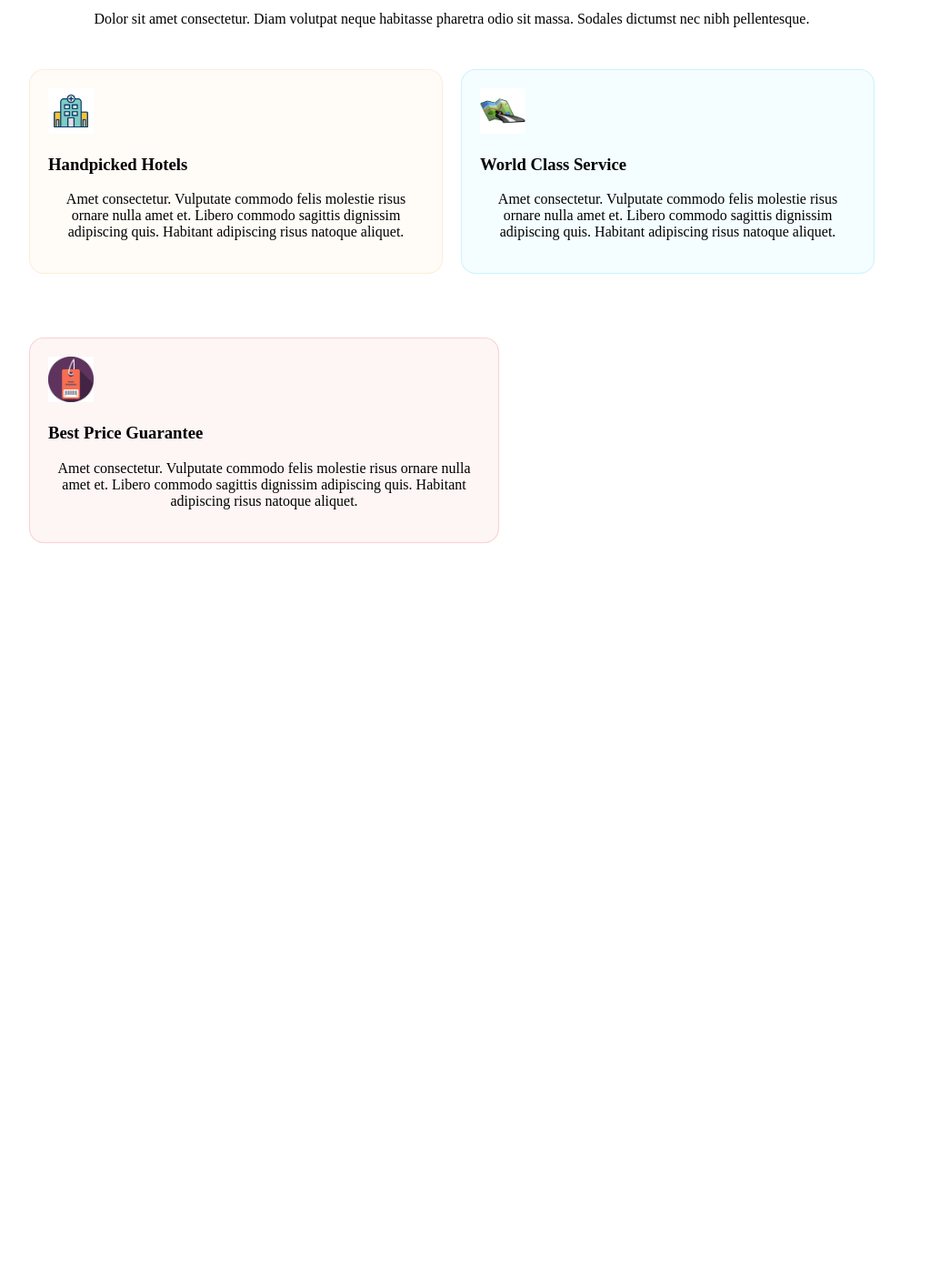
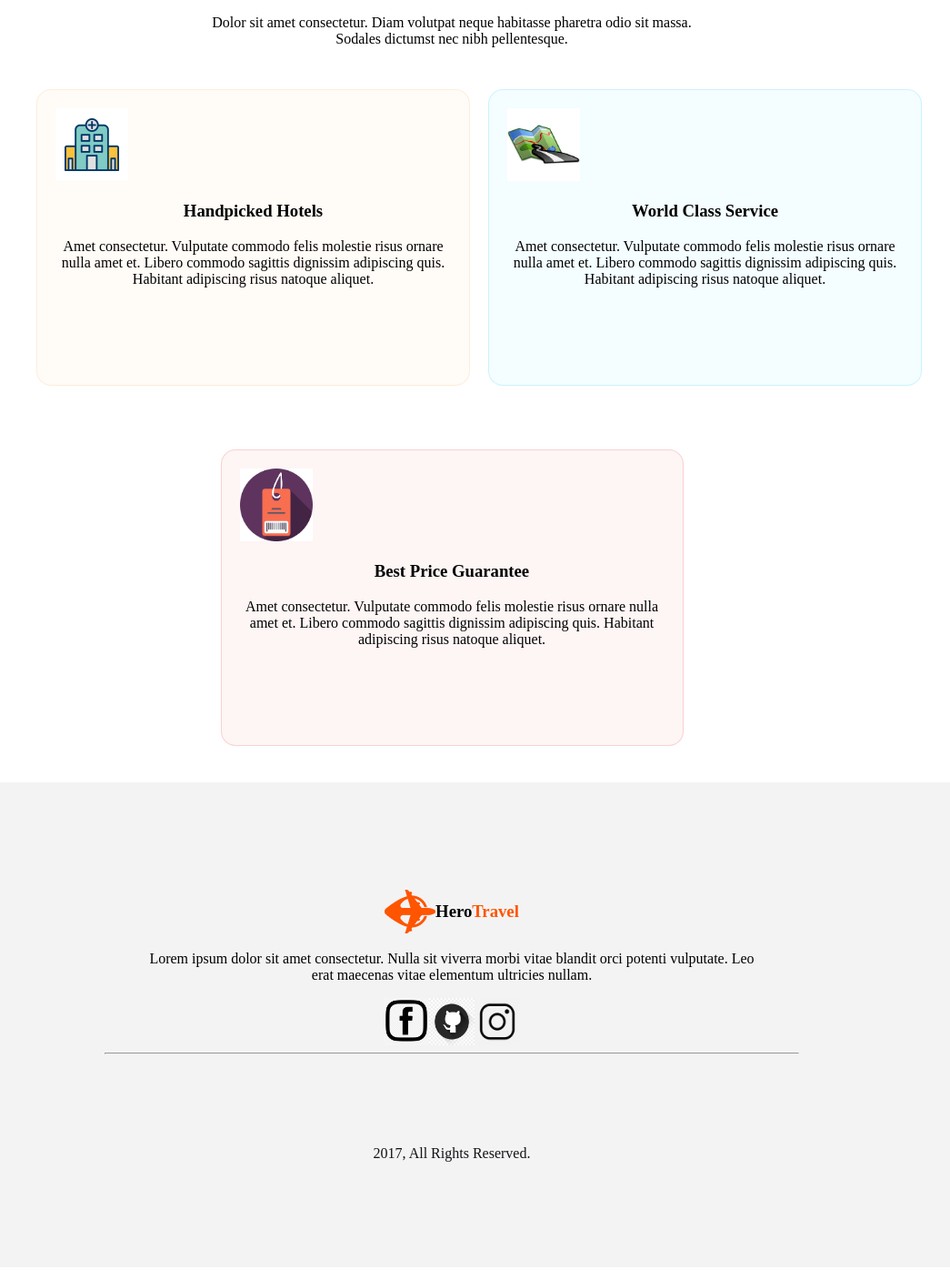
Before and after one commit to rifat1r/assignment2, a plain HTML site: page index.html in a window 1280 px wide. Shown: the part 2328-3724 px from the top of the page at 91% size, without its empty margins (143-1188 px from the left). Before the commit the page ends 2965 px from the top, so only its background shows below. Drawn offline with Linux system fonts and the light colour scheme.

Commit message:
footer added

```diff
--- a/index.html
+++ b/index.html
@@ -39,6 +39,7 @@
           <button class="primary-btn">Find Now</button>
         </div>
       </section>
+    </header>
     <main>
       <section class="tours-section">
         <div class="tours">
@@ -53,19 +54,19 @@
               nullam odio neque diam. Sociis erat at .
             </li>
             <li>
-                Adipiscing ornare pellentesque mauris volutpat tortor vitae
-                platea porta lacus. Lectus suspendisse nullam.
+              Adipiscing ornare pellentesque mauris volutpat tortor vitae platea
+              porta lacus. Lectus suspendisse nullam.
             </li>
             <li>
-                Accumsan eget et turpis praesent lorem egestas enim elit
-                bibendum. Risus at in.
+              Accumsan eget et turpis praesent lorem egestas enim elit bibendum.
+              Risus at in.
             </li>
           </ul>
           <p>
             Amet consectetur. Vulputate commodo felis molestie risus ornare
             nulla amet et. Libero commodo sagittis dignissim adipiscing quis.
-              Habitant adipiscing risus natoque aliquet. Id bibendum nunc
-              senectus semper tincidunt.
+            Habitant adipiscing risus natoque aliquet. Id bibendum nunc senectus
+            semper tincidunt.
           </p>
           <button class="primary-btn">Read More</button>
         </div>
@@ -99,43 +100,61 @@
         <h3>Why Choose Us</h3>
         <p>
           Dolor sit amet consectetur. Diam volutpat neque habitasse pharetra
-            odio sit massa. Sodales dictumst nec nibh pellentesque.
+          odio sit massa. <br />
+          Sodales dictumst nec nibh pellentesque.
         </p>
         <div class="box">
           <div class="bo">
             <div class="box-1">
-                <img width="50px" src="Images/hospital.jpg" alt="" />
+              <img width="80px" src="Images/hospital.jpg" alt="" />
               <h3>Handpicked Hotels</h3>
               <p>
-                  Amet consectetur. Vulputate commodo felis molestie risus
-                  ornare nulla amet et. Libero commodo sagittis dignissim
-                  adipiscing quis. Habitant adipiscing risus natoque aliquet.
+                Amet consectetur. Vulputate commodo felis molestie risus ornare
+                nulla amet et. Libero commodo sagittis dignissim adipiscing
+                quis. Habitant adipiscing risus natoque aliquet.
               </p>
             </div>
             <div class="box-2">
-                <img width="50px" src="Images/map.jpeg" alt="" />
+              <img width="80px" src="Images/map.jpeg" alt="" />
               <h3>World Class Service</h3>
               <p>
-                  Amet consectetur. Vulputate commodo felis molestie risus
-                  ornare nulla amet et. Libero commodo sagittis dignissim
-                  adipiscing quis. Habitant adipiscing risus natoque aliquet.
+                Amet consectetur. Vulputate commodo felis molestie risus ornare
+                nulla amet et. Libero commodo sagittis dignissim adipiscing
+                quis. Habitant adipiscing risus natoque aliquet.
               </p>
             </div>
           </div>
           <div class="b">
             <div class="box-3">
-                <img width="50px" src="Images/price-tag.png" alt="" />
+              <img width="80px" src="Images/price-tag.png" alt="" />
               <h3>Best Price Guarantee</h3>
               <p>
-                  Amet consectetur. Vulputate commodo felis molestie risus
-                  ornare nulla amet et. Libero commodo sagittis dignissim
-                  adipiscing quis. Habitant adipiscing risus natoque aliquet.
+                Amet consectetur. Vulputate commodo felis molestie risus ornare
+                nulla amet et. Libero commodo sagittis dignissim adipiscing
+                quis. Habitant adipiscing risus natoque aliquet.
               </p>
             </div>
           </div>
         </div>
       </section>
     </main>
-    </header>
+    <footer>
+      <h3>
+        <img src="Images/Group 40071 (2).png" />Hero
+        <span class="primary-color">Travel</span>
+      </h3>
+      <p>
+        Lorem ipsum dolor sit amet consectetur. Nulla sit viverra morbi vitae
+        blandit orci potenti vulputate. Leo <br />
+        erat maecenas vitae elementum ultricies nullam.
+      </p>
+      <div class="icons">
+        <img width="50px" src="Images/fb.jpg" alt="" />
+        <img width="50px" src="Images/github.png" alt="" />
+        <img width="50px" src="Images/insta.png" alt="" />
+      </div>
+      <hr />
+      <p class="cr">2017, All Rights Reserved.</p>
+    </footer>
   </body>
 </html>
--- a/styles/style.css
+++ b/styles/style.css
@@ -1,4 +1,5 @@
-body {
+body header,
+main {
   margin: 0 135px;
 }
 /* shared style */
@@ -131,17 +132,23 @@ p {
   align-items: center;
 }
 .b {
-  align-items: center;
+  display: flex;
+  justify-content: center;
 }
 .bo {
   display: flex;
   flex-direction: row;
+  width: 100%;
+  align-items: center;
 }
+
 .box-1 {
   border-radius: 16px;
   border: 1px solid rgba(251, 181, 99, 0.2);
   background: rgba(251, 181, 99, 0.05);
   width: 50%;
+  height: 284px;
+
   text-align: left;
 }
 
@@ -150,6 +157,8 @@ p {
   border: 1px solid rgba(41, 206, 246, 0.2);
   background: rgba(41, 206, 246, 0.05);
   width: 50%;
+  height: 284px;
+
   text-align: left;
 }
 .box-3 {
@@ -157,14 +166,36 @@ p {
   border: 1px solid rgba(233, 68, 68, 0.2);
   background: rgba(233, 68, 68, 0.05);
   width: 50%;
+  height: 284px;
   text-align: left;
   margin-top: 0;
 }
-
+.choose-section h3,
+p {
+  text-align: center;
+}
+/* footer style */
+footer {
+  background: rgba(19, 19, 24, 0.05);
+  padding: 100px 250px;
+}
+footer h3 {
+  display: flex;
+  justify-content: center;
+  align-items: center;
+}
+.icons {
+  display: flex;
+  justify-content: center;
+}
+.cr {
+  color: #131318;
+  margin-top: 100px;
+}
 /* for mobile devices */
 @media screen and (max-width: 600px) {
   body {
-    margin: 0;
+    margin: 0 1000px;
   }
   .banner {
     height: auto;
@@ -194,4 +225,8 @@ p {
   .tours li {
     margin-bottom: 2px;
   }
+  .b {
+    display: flex;
+    justify-content: center;
+  }
 }
```
Also changed, not shown: Images/fb.jpg (added), Images/github.png (added), Images/icons.jpeg (added), Images/insta.png (added). Lines whose indentation alone changed are shown as unchanged.
